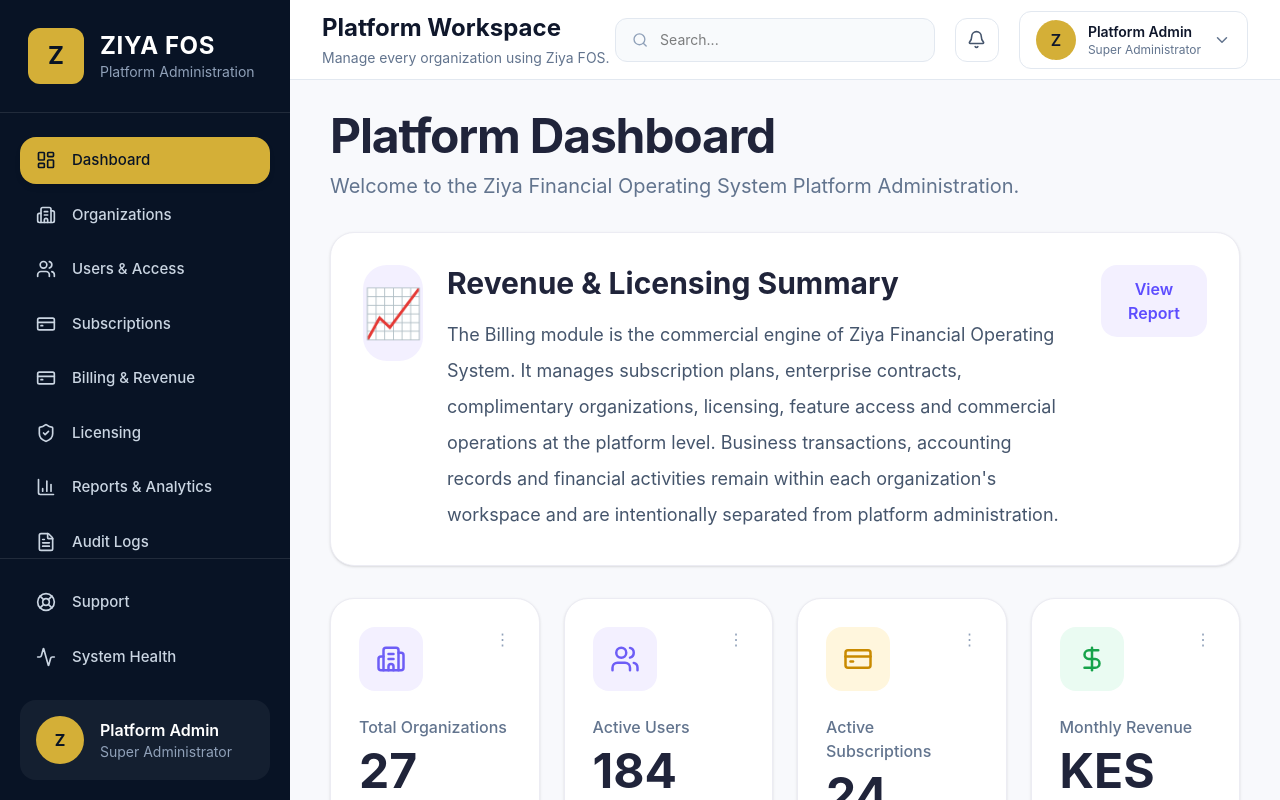
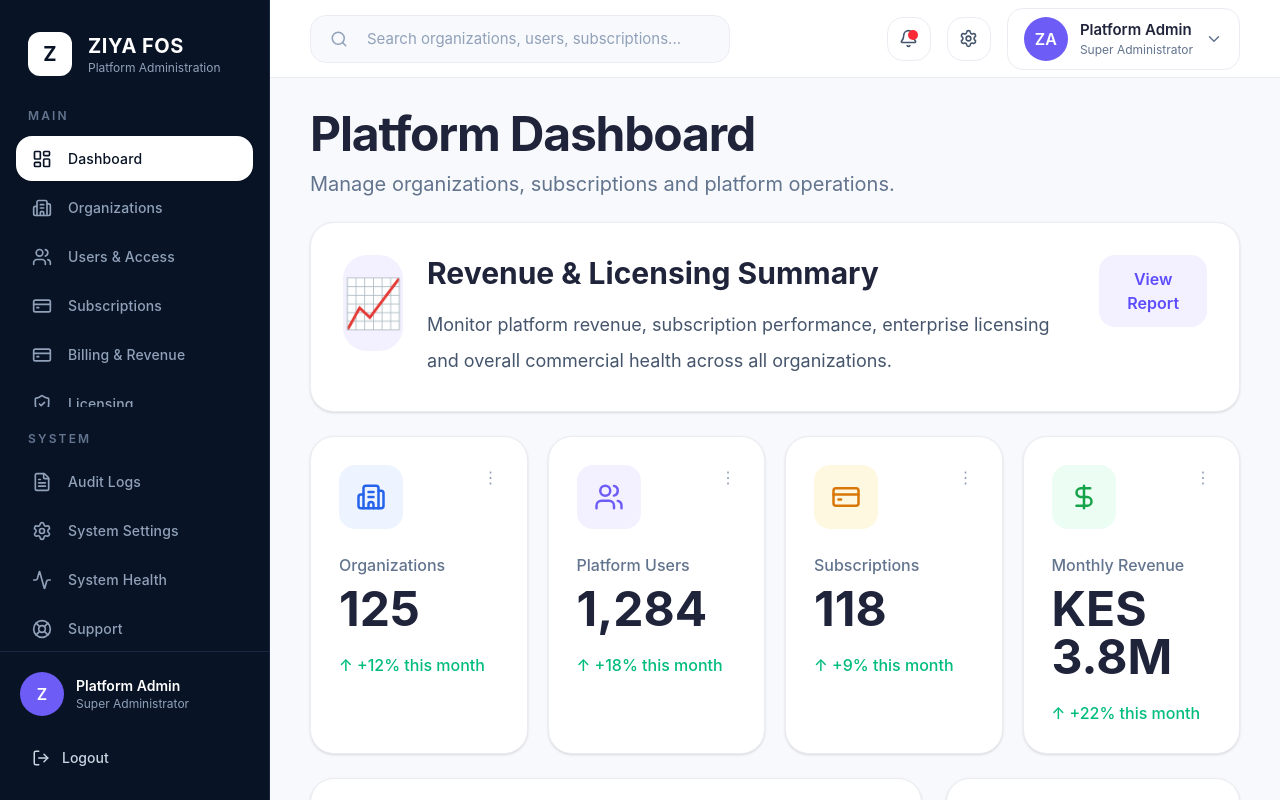
Before and after one commit to Mzungu-D/ziya-fos, a React (Vite) app: page /platform in a window 1280 px wide. Built offline with nearby package versions, Linux system fonts and the light colour scheme; no server answers.

Commit message:
Rebuild platform administration foundation

```diff
--- a/package.json
+++ b/package.json
@@ -37,7 +37,7 @@
     "react": "^19.2.7",
     "react-dom": "^19.2.7",
     "react-router-dom": "^7.18.1",
-    "recharts": "^3.9.2",
+    "recharts": "^3.10.1",
     "xlsx": "^0.18.5"
   },
   "devDependencies": {
--- a/src/platform/PlatformDashboard.tsx
+++ b/src/platform/PlatformDashboard.tsx
@@ -8,73 +8,92 @@ import {
 import PageHeader from "./components/PageHeader";
 import InfoBanner from "./components/InfoBanner";
 import StatCard from "./components/StatCard";
-import DataCard from "./components/DataCard";
-import PrimaryButton from "./components/PrimaryButton";
+import SubscriptionChart from "./components/SubscriptionChart";
+import StatusBadge from "./components/StatusBadge";
 
 export default function PlatformDashboard() {
   return (
-    <div className="space-y-8">
+    <div className="space-y-6">
 
       <PageHeader
         title="Platform Dashboard"
-        subtitle="Welcome to the Ziya Financial Operating System Platform Administration."
+        subtitle="Manage organizations, subscriptions and platform operations."
       />
 
       <InfoBanner
         title="Revenue & Licensing Summary"
-        description="The Billing module is the commercial engine of Ziya Financial Operating System. It manages subscription plans, enterprise contracts, complimentary organizations, licensing, feature access and commercial operations at the platform level. Business transactions, accounting records and financial activities remain within each organization's workspace and are intentionally separated from platform administration."
+        description="Monitor platform revenue, subscription performance, enterprise licensing and overall commercial health across all organizations."
       />
 
-      <section className="grid grid-cols-1 gap-6 lg:grid-cols-2 xl:grid-cols-4">
+      {/* KPI */}
+
+      <section className="grid grid-cols-1 gap-5 md:grid-cols-2 xl:grid-cols-4">
 
         <StatCard
-          title="Total Organizations"
-          value="27"
-          change="12% from last month"
+          title="Organizations"
+          value="125"
+          change="+12% this month"
           icon={Building2}
-          iconBg="#F3F0FF"
-          iconColor="#6D5DF6"
+          iconBg="#EEF4FF"
+          iconColor="#2563EB"
         />
 
         <StatCard
-          title="Active Users"
-          value="184"
-          change="8% from last month"
+          title="Platform Users"
+          value="1,284"
+          change="+18% this month"
           icon={Users}
           iconBg="#F3F0FF"
           iconColor="#6D5DF6"
         />
 
         <StatCard
-          title="Active Subscriptions"
-          value="24"
-          change="6% from last month"
+          title="Subscriptions"
+          value="118"
+          change="+9% this month"
           icon={CreditCard}
-          iconBg="#FFF6DD"
-          iconColor="#C98A00"
+          iconBg="#FFF8E1"
+          iconColor="#D97706"
         />
 
         <StatCard
           title="Monthly Revenue"
-          value="KES 1.45M"
-          change="18% from last month"
+          value="KES 3.8M"
+          change="+22% this month"
           icon={DollarSign}
-          iconBg="#EAFBF2"
+          iconBg="#ECFDF3"
           iconColor="#16A34A"
         />
 
       </section>
 
-      <section className="grid gap-6 xl:grid-cols-2">
+      {/* Table + Chart */}
 
-        <DataCard
-          title="Recent Organizations"
-          action={
-            <PrimaryButton>
+      <section className="grid gap-6 xl:grid-cols-12">
+
+        {/* Organizations */}
+
+        <div className="xl:col-span-8 rounded-3xl border border-[#ECECF3] bg-white shadow-sm">
+
+          <div className="flex items-center justify-between border-b border-[#ECECF3] px-6 py-5">
+
+            <div>
+
+              <h2 className="text-lg font-semibold text-[#20243A]">
+                Recent Organizations
+              </h2>
+
+              <p className="mt-1 text-sm text-[#666B84]">
+                Recently onboarded organizations
+              </p>
+
+            </div>
+
+            <button className="rounded-xl bg-[#F3F0FF] px-4 py-2 text-sm font-semibold text-[#6D5DF6] transition hover:bg-[#ECE8FF]">
               View All
-            </PrimaryButton>
-          }
-        >
+            </button>
+
+          </div>
 
           <table className="w-full">
 
@@ -82,24 +101,20 @@ export default function PlatformDashboard() {
 
               <tr className="border-b border-[#ECECF3]">
 
-                <th className="py-4 text-left text-sm font-semibold text-slate-500">
+                <th className="px-6 py-4 text-left text-sm font-semibold text-slate-500">
                   Organization
                 </th>
 
-                <th className="py-4 text-left text-sm font-semibold text-slate-500">
-                  Status
+                <th className="text-left text-sm font-semibold text-slate-500">
+                  Plan
                 </th>
 
-                <th className="py-4 text-left text-sm font-semibold text-slate-500">
+                <th className="text-left text-sm font-semibold text-slate-500">
                   Users
                 </th>
 
-                <th className="py-4 text-left text-sm font-semibold text-slate-500">
-                  Subscription
-                </th>
-
-                <th className="py-4 text-left text-sm font-semibold text-slate-500">
-                  Joined
+                <th className="text-left text-sm font-semibold text-slate-500">
+                  Status
                 </th>
 
               </tr>
@@ -108,198 +123,71 @@ export default function PlatformDashboard() {
 
             <tbody>
 
-              <tr className="border-b border-[#F3F4F6]">
+              {[
+                ["Ziya Bridge","Enterprise","145","Active"],
+                ["Alpha Finance","Professional","63","Active"],
+                ["Coastal Capital","Starter","19","Trial"],
+                ["Blue Horizon","Professional","42","Active"],
+              ].map(([name,plan,users,status]) => (
 
-                <td className="py-5 font-medium text-[#20243A]">
-                  Sunrise Enterprises Ltd
-                </td>
+                <tr
+                  key={name}
+                  className="border-b border-[#F3F4F6] last:border-0"
+                >
 
-                <td className="py-5">
-                  <span className="rounded-full bg-green-100 px-3 py-1 text-sm font-medium text-green-700">
-                    Active
-                  </span>
-                </td>
+                  <td className="px-6 py-5">
 
-                <td className="py-5">
-                  24
-                </td>
+                    <div>
 
-                <td className="py-5">
-                  Enterprise
-                </td>
+                      <p className="font-semibold text-[#20243A]">
+                        {name}
+                      </p>
 
-                <td className="py-5">
-                  Jul 15, 2025
-                </td>
+                      <p className="text-sm text-slate-500">
+                        Kenya
+                      </p>
 
-              </tr>
+                    </div>
 
-              <tr className="border-b border-[#F3F4F6]">
+                  </td>
 
-                <td className="py-5 font-medium text-[#20243A]">
-                  Alpha Solutions
-                </td>
+                  <td className="text-[#20243A]">
+                    {plan}
+                  </td>
 
-                <td className="py-5">
-                  <span className="rounded-full bg-green-100 px-3 py-1 text-sm font-medium text-green-700">
-                    Active
-                  </span>
-                </td>
+                  <td className="text-[#20243A]">
+                    {users}
+                  </td>
 
-                <td className="py-5">
-                  16
-                </td>
+                  <td>
 
-                <td className="py-5">
-                  Professional
-                </td>
+                    <StatusBadge
+                      status={
+                        status as
+                          | "Active"
+                          | "Trial"
+                      }
+                    />
 
-                <td className="py-5">
-                  Jul 12, 2025
-                </td>
+                  </td>
 
-              </tr>
+                </tr>
 
-              <tr className="border-b border-[#F3F4F6]">
-
-                <td className="py-5 font-medium text-[#20243A]">
-                  Greenfield Holdings
-                </td>
-
-                <td className="py-5">
-                  <span className="rounded-full bg-blue-100 px-3 py-1 text-sm font-medium text-blue-700">
-                    Trial
-                  </span>
-                </td>
-
-                <td className="py-5">
-                  7
-                </td>
-
-                <td className="py-5">
-                  Starter
-                </td>
-
-                <td className="py-5">
-                  Jul 10, 2025
-                </td>
-
-              </tr>
-
-              <tr>
-
-                <td className="py-5 font-medium text-[#20243A]">
-                  Coastal Supplies Ltd
-                </td>
-
-                <td className="py-5">
-                  <span className="rounded-full bg-green-100 px-3 py-1 text-sm font-medium text-green-700">
-                    Active
-                  </span>
-                </td>
-
-                <td className="py-5">
-                  11
-                </td>
-
-                <td className="py-5">
-                  Professional
-                </td>
-
-                <td className="py-5">
-                  Jul 08, 2025
-                </td>
-
-              </tr>
+              ))}
 
             </tbody>
 
           </table>
 
-        </DataCard>
+        </div>
 
-        <DataCard
-          title="Subscription Overview"
-          action={
-            <PrimaryButton>
-              View Report
-            </PrimaryButton>
-          }
-        >
+        {/* Chart */}
 
-          <div className="flex flex-col items-center justify-center py-10">
+        <div className="xl:col-span-4">
 
-            <div className="flex h-64 w-64 items-center justify-center rounded-full border-[28px] border-[#6D5DF6]">
+          <SubscriptionChart />
 
-              <div className="text-center">
-
-                <h2 className="text-5xl font-bold text-[#20243A]">
-                  24
-                </h2>
-
-                <p className="mt-2 text-slate-500">
-                  Total
-                </p>
-
-              </div>
-
-            </div>
-
-            <div className="mt-10 w-full space-y-4">
-
-              <div className="flex justify-between">
-
-                <span className="text-slate-600">
-                  Enterprise
-                </span>
-
-                <span className="font-semibold">
-                  10 (41.7%)
-                </span>
-
-              </div>
-
-              <div className="flex justify-between">
-
-                <span className="text-slate-600">
-                  Professional
-                </span>
-
-                <span className="font-semibold">
-                  7 (29.2%)
-                </span>
-
-              </div>
-
-              <div className="flex justify-between">
-
-                <span className="text-slate-600">
-                  Starter
-                </span>
-
-                <span className="font-semibold">
-                  5 (20.8%)
-                </span>
-
-              </div>
-
-              <div className="flex justify-between">
-
-                <span className="text-slate-600">
-                  Trial
-                </span>
-
-                <span className="font-semibold">
-                  2 (8.3%)
-                </span>
-
-              </div>
-
-            </div>
-
-          </div>
-
-        </DataCard>
+        </div>
 
       </section>
 
--- a/src/platform/PlatformLayout.tsx
+++ b/src/platform/PlatformLayout.tsx
@@ -13,7 +13,7 @@ export default function PlatformLayout() {
 
       {/* Workspace */}
 
-      <div className="flex flex-1 flex-col overflow-hidden">
+      <section className="flex min-w-0 flex-1 flex-col">
 
         {/* Top Navigation */}
 
@@ -21,9 +21,9 @@ export default function PlatformLayout() {
 
         {/* Main Content */}
 
-        <main className="flex-1 overflow-y-auto bg-[#F8F9FC] px-10 py-8">
+        <main className="flex-1 overflow-y-auto bg-[#F8F9FC]">
 
-          <div className="mx-auto max-w-[1700px]">
+          <div className="mx-auto w-full max-w-[1700px] px-10 py-8">
 
             <Outlet />
 
@@ -31,7 +31,7 @@ export default function PlatformLayout() {
 
         </main>
 
-      </div>
+      </section>
 
     </div>
   );
--- a/src/platform/PlatformSidebar.tsx
+++ b/src/platform/PlatformSidebar.tsx
@@ -1,39 +1,44 @@
 import {
+  Activity,
   BarChart3,
   Building2,
   CreditCard,
   FileText,
   LayoutDashboard,
   LifeBuoy,
+  LogOut,
   Settings,
   ShieldCheck,
   Users,
-  Activity,
 } from "lucide-react";
 
 import SidebarItem from "./components/SidebarItem";
 
 export default function PlatformSidebar() {
   return (
-    <aside className="flex h-screen w-[290px] flex-col bg-[#081325] text-white">
+    <aside className="flex h-screen w-[270px] flex-col border-r border-[#1A2740] bg-[#081325]">
 
       {/* Logo */}
 
-      <div className="border-b border-white/10 px-7 py-7">
+      <div className="px-7 py-8">
 
         <div className="flex items-center gap-4">
 
-          <div className="flex h-14 w-14 items-center justify-center rounded-xl bg-[#D4AF37] text-2xl font-bold text-[#081325]">
-            Z
+          <div className="flex h-11 w-11 items-center justify-center rounded-xl bg-white">
+
+            <span className="text-xl font-bold text-[#081325]">
+              Z
+            </span>
+
           </div>
 
           <div>
 
-            <h1 className="text-2xl font-bold tracking-wide">
+            <h1 className="text-xl font-bold tracking-wide text-white">
               ZIYA FOS
             </h1>
 
-            <p className="text-sm text-slate-400">
+            <p className="text-xs text-slate-400">
               Platform Administration
             </p>
 
@@ -43,9 +48,17 @@ export default function PlatformSidebar() {
 
       </div>
 
-      {/* Navigation */}
+      {/* MAIN */}
 
-      <nav className="flex-1 space-y-2 overflow-y-auto px-5 py-6">
+      <div className="px-7 pb-3">
+
+        <p className="text-xs font-semibold uppercase tracking-[0.18em] text-slate-500">
+          Main
+        </p>
+
+      </div>
+
+      <nav className="flex-1 space-y-1 overflow-y-auto px-4">
 
         <SidebarItem
           to="/platform"
@@ -89,6 +102,20 @@ export default function PlatformSidebar() {
           icon={BarChart3}
         />
 
+      </nav>
+
+      {/* SYSTEM */}
+
+      <div className="px-7 pb-3 pt-6">
+
+        <p className="text-xs font-semibold uppercase tracking-[0.18em] text-slate-500">
+          System
+        </p>
+
+      </div>
+
+      <div className="space-y-1 px-4">
+
         <SidebarItem
           to="/platform/audit-logs"
           label="Audit Logs"
@@ -101,11 +128,11 @@ export default function PlatformSidebar() {
           icon={Settings}
         />
 
-      </nav>
-
-      {/* Bottom */}
-
-      <div className="border-t border-white/10 p-5 space-y-2">
+        <SidebarItem
+          to="/platform/system-health"
+          label="System Health"
+          icon={Activity}
+        />
 
         <SidebarItem
           to="/platform/support"
@@ -113,25 +140,25 @@ export default function PlatformSidebar() {
           icon={LifeBuoy}
         />
 
-        <SidebarItem
-          to="/platform/system-health"
-          label="System Health"
-          icon={Activity}
-        />
+      </div>
 
-        <div className="mt-5 flex items-center gap-4 rounded-2xl bg-white/5 p-4">
+      {/* Profile */}
 
-          <div className="flex h-12 w-12 items-center justify-center rounded-full bg-[#D4AF37] font-bold text-[#081325]">
+      <div className="mt-auto border-t border-[#1A2740] p-5">
+
+        <div className="flex items-center gap-3">
+
+          <div className="flex h-11 w-11 items-center justify-center rounded-full bg-[#6D5DF6] font-semibold text-white">
             Z
           </div>
 
-          <div>
+          <div className="flex-1">
 
-            <h3 className="font-semibold">
+            <h3 className="text-sm font-semibold text-white">
               Platform Admin
             </h3>
 
-            <p className="text-sm text-slate-400">
+            <p className="text-xs text-slate-400">
               Super Administrator
             </p>
 
@@ -139,6 +166,14 @@ export default function PlatformSidebar() {
 
         </div>
 
+        <button className="mt-5 flex w-full items-center gap-3 rounded-xl px-3 py-3 text-sm font-medium text-slate-300 transition hover:bg-[#13213A] hover:text-white">
+
+          <LogOut size={18} />
+
+          Logout
+
+        </button>
+
       </div>
 
     </aside>
--- a/src/platform/components/PlatformTopbar.tsx
+++ b/src/platform/components/PlatformTopbar.tsx
@@ -2,72 +2,73 @@ import {
   Bell,
   ChevronDown,
   Search,
+  Settings,
 } from "lucide-react";
 
 export default function PlatformTopbar() {
   return (
-    <header className="sticky top-0 z-40 flex h-20 items-center justify-between border-b border-slate-200 bg-white px-8">
+    <header className="flex h-[78px] items-center justify-between border-b border-[#ECECF3] bg-white px-10">
 
-      {/* Left */}
+      {/* Search */}
 
-      <div>
+      <div className="relative w-[420px]">
 
-        <h1 className="text-2xl font-bold text-slate-900">
-          Platform Workspace
-        </h1>
+        <Search
+          size={18}
+          className="absolute left-5 top-1/2 -translate-y-1/2 text-slate-400"
+        />
 
-        <p className="mt-1 text-sm text-slate-500">
-          Manage every organization using Ziya FOS.
-        </p>
+        <input
+          type="text"
+          placeholder="Search organizations, users, subscriptions..."
+          className="h-12 w-full rounded-2xl border border-[#ECECF3] bg-[#F8F9FC] pl-14 pr-5 text-[15px] text-[#20243A] outline-none transition-all duration-200 placeholder:text-slate-400 focus:border-[#6D5DF6] focus:bg-white"
+        />
 
       </div>
 
-      {/* Right */}
+      {/* Right Side */}
 
-      <div className="flex items-center gap-5">
+      <div className="flex items-center gap-4">
 
-        {/* Search */}
+        {/* Notification */}
 
-        <div className="flex h-11 w-80 items-center rounded-xl border border-slate-200 bg-slate-50 px-4">
-
-          <Search
-            size={18}
-            className="text-slate-400"
-          />
-
-          <input
-            placeholder="Search..."
-            className="ml-3 w-full bg-transparent text-sm outline-none"
-          />
-
-        </div>
-
-        {/* Notifications */}
-
-        <button className="flex h-11 w-11 items-center justify-center rounded-xl border border-slate-200 bg-white transition hover:bg-slate-50">
+        <button className="relative flex h-11 w-11 items-center justify-center rounded-2xl border border-[#ECECF3] bg-white transition hover:bg-[#F8F9FC]">
 
           <Bell
             size={19}
             className="text-slate-600"
           />
 
+          <span className="absolute right-3 top-3 h-2.5 w-2.5 rounded-full bg-red-500" />
+
         </button>
 
-        {/* User */}
+        {/* Settings */}
 
-        <button className="flex items-center gap-3 rounded-xl border border-slate-200 bg-white px-4 py-2 transition hover:bg-slate-50">
+        <button className="flex h-11 w-11 items-center justify-center rounded-2xl border border-[#ECECF3] bg-white transition hover:bg-[#F8F9FC]">
 
-          <div className="flex h-10 w-10 items-center justify-center rounded-full bg-[#D4AF37] font-semibold text-slate-900">
+          <Settings
+            size={19}
+            className="text-slate-600"
+          />
 
-            Z
+        </button>
+
+        {/* Profile */}
+
+        <button className="flex items-center gap-3 rounded-2xl border border-[#ECECF3] bg-white px-4 py-2 transition hover:bg-[#F8F9FC]">
+
+          <div className="flex h-11 w-11 items-center justify-center rounded-full bg-[#6D5DF6] font-semibold text-white">
+
+            ZA
 
           </div>
 
           <div className="text-left">
 
-            <p className="text-sm font-semibold text-slate-900">
+            <h3 className="text-[15px] font-semibold text-[#20243A]">
               Platform Admin
-            </p>
+            </h3>
 
             <p className="text-xs text-slate-500">
               Super Administrator
--- a/src/platform/components/SidebarItem.tsx
+++ b/src/platform/components/SidebarItem.tsx
@@ -17,16 +17,21 @@ export default function SidebarItem({
       to={to}
       end={to === "/platform"}
       className={({ isActive }) =>
-        `group flex items-center gap-4 rounded-2xl px-4 py-3 transition-all duration-200 ${
+        [
+          "group flex items-center gap-4 rounded-2xl px-4 py-3 transition-all duration-200",
           isActive
-            ? "bg-[#D4AF37] text-[#081325] shadow-md"
-            : "text-slate-300 hover:bg-[#162238] hover:text-white"
-        }`
+            ? "bg-white text-[#081325] shadow-sm"
+            : "text-slate-400 hover:bg-[#13213A] hover:text-white",
+        ].join(" ")
       }
     >
-      <Icon size={20} strokeWidth={2} />
+      <Icon
+        size={20}
+        strokeWidth={2}
+        className="transition-colors"
+      />
 
-      <span className="text-[15px] font-medium">
+      <span className="flex-1 text-[14px] font-medium tracking-[0.01em]">
         {label}
       </span>
     </NavLink>
--- /dev/null
+++ b/src/platform/components/StatusBadge.tsx
@@ -0,0 +1,29 @@
+interface StatusBadgeProps {
+  status: "Active" | "Inactive" | "Trial" | "Suspended";
+}
+
+export default function StatusBadge({
+  status,
+}: StatusBadgeProps) {
+  const styles = {
+    Active:
+      "bg-green-100 text-green-700",
+
+    Trial:
+      "bg-blue-100 text-blue-700",
+
+    Suspended:
+      "bg-red-100 text-red-700",
+
+    Inactive:
+      "bg-slate-100 text-slate-700",
+  };
+
+  return (
+    <span
+      className={`inline-flex items-center rounded-full px-3 py-1 text-xs font-semibold ${styles[status]}`}
+    >
+      {status}
+    </span>
+  );
+}
--- /dev/null
+++ b/src/platform/components/SubscriptionChart.tsx
@@ -0,0 +1,104 @@
+import {
+  Cell,
+  Pie,
+  PieChart,
+  ResponsiveContainer,
+} from "recharts";
+
+const data = [
+  {
+    name: "Enterprise",
+    value: 12,
+    color: "#6D5DF6",
+  },
+  {
+    name: "Professional",
+    value: 8,
+    color: "#3B82F6",
+  },
+  {
+    name: "Starter",
+    value: 5,
+    color: "#F59E0B",
+  },
+  {
+    name: "Trial",
+    value: 2,
+    color: "#22C55E",
+  },
+];
+
+export default function SubscriptionChart() {
+  return (
+    <div className="rounded-3xl border border-[#ECECF3] bg-white p-6 shadow-sm">
+
+      <h2 className="text-lg font-semibold text-[#20243A]">
+        Subscription Overview
+      </h2>
+
+      <div className="mt-6 h-72">
+
+        <ResponsiveContainer>
+
+          <PieChart>
+
+            <Pie
+              data={data}
+              innerRadius={70}
+              outerRadius={100}
+              paddingAngle={3}
+              dataKey="value"
+            >
+
+              {data.map((entry) => (
+                <Cell
+                  key={entry.name}
+                  fill={entry.color}
+                />
+              ))}
+
+            </Pie>
+
+          </PieChart>
+
+        </ResponsiveContainer>
+
+      </div>
+
+      <div className="space-y-3">
+
+        {data.map((item) => (
+
+          <div
+            key={item.name}
+            className="flex items-center justify-between"
+          >
+
+            <div className="flex items-center gap-3">
+
+              <span
+                className="h-3 w-3 rounded-full"
+                style={{
+                  background: item.color,
+                }}
+              />
+
+              <span className="text-sm text-slate-600">
+                {item.name}
+              </span>
+
+            </div>
+
+            <span className="font-semibold text-[#20243A]">
+              {item.value}
+            </span>
+
+          </div>
+
+        ))}
+
+      </div>
+
+    </div>
+  );
+}
```
Also changed, not shown: 1 other file (tests, documents, lock files or other folders).
